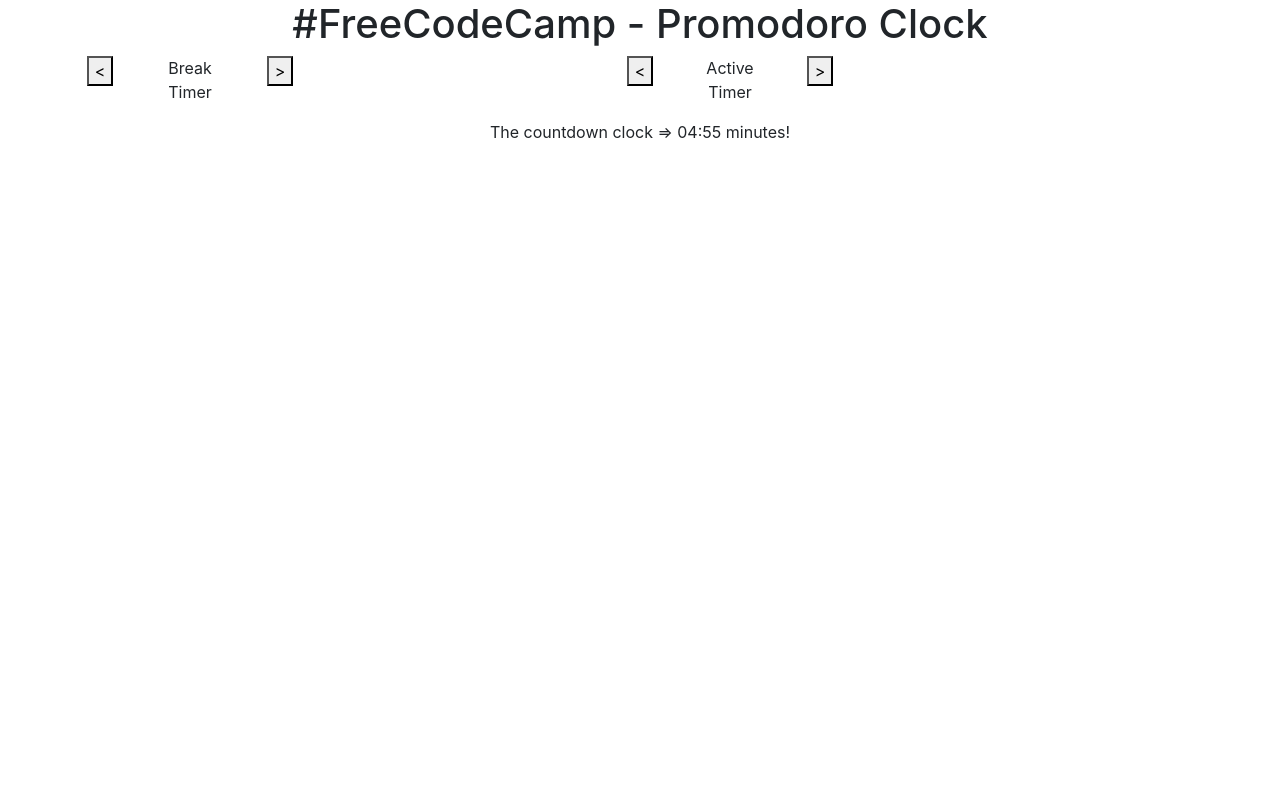
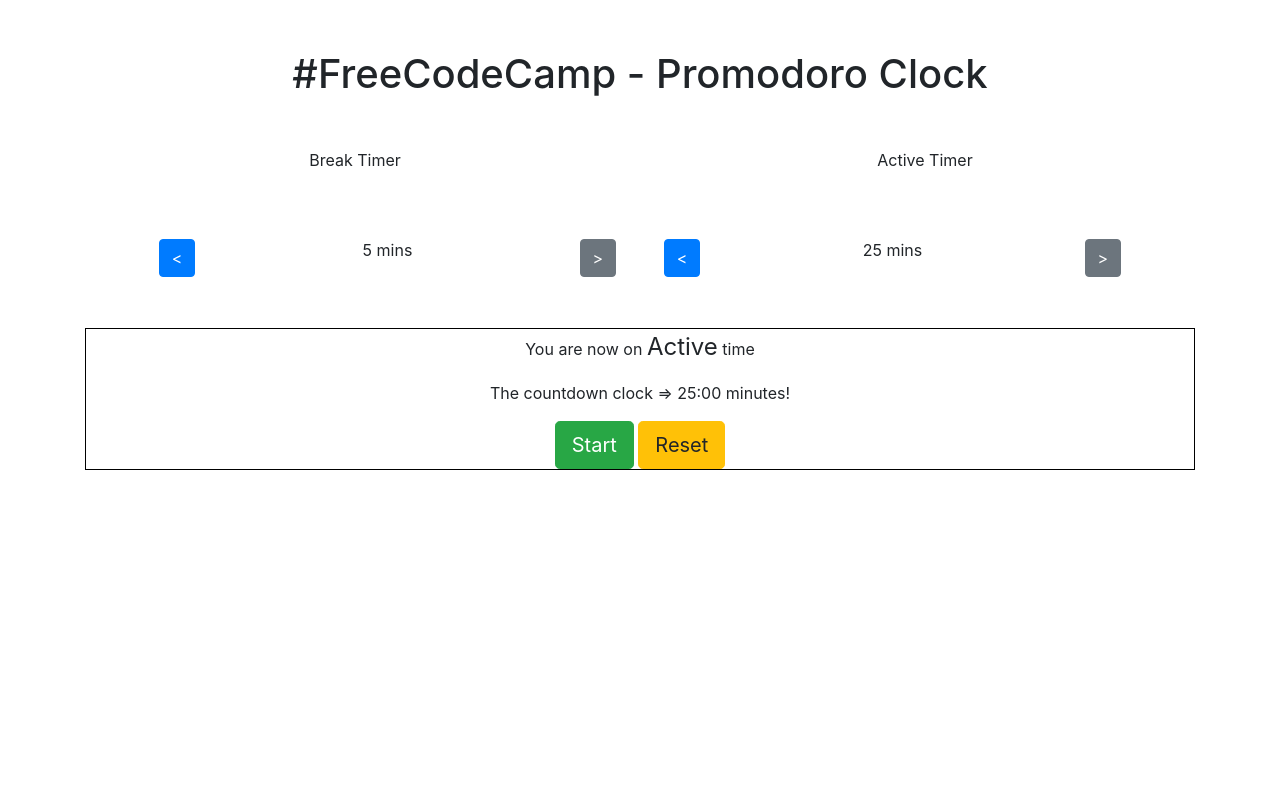
Before and after one commit to Rubick-dev/promodoroclock, a PHP site: page / in a window 1280 px wide. Run offline with PHP 8.4, Linux system fonts and the light colour scheme; some libraries are stand-ins or nearby versions.

Commit message:
first days of work completed

```diff
--- a/app.js
+++ b/app.js
@@ -1,12 +1,91 @@
+var timeCounterBreak = 5;
+var timeCounterActive= 25;
+var button = document.getElementById("time-change-button");
+var stopstart = document.getElementById("stop-start");
+var start = "Start";
+var stop = "Stop";
 
+// event Listener for time change buttons(4)
+button.addEventListener('click', changeTimer, false);
 
+function changeTimer(e){
+  if(e.target !== e.currentTarget){
+    let val = e.target.value;
 
+    switch (val){
 
+      case "1":
+        if (timeCounterBreak > 2){
+          timeCounterBreak -= 1
+          document.querySelector('.break-timer-span').innerHTML = timeCounterBreak;
+        } else {
+            // make the user see that minimum break is 2 minutes.
+        }
+        break;
 
+      case "2":
+        if (timeCounterBreak < 99){
+        timeCounterBreak += 1
+        document.querySelector('.break-timer-span').innerHTML = timeCounterBreak;
+        } else {
+          // make the user see that minimum break is 99 minutes.
+        }
+        break;
 
-// The countdown timer
+      case "3":
+      if (timeCounterActive > 2){
+        timeCounterActive -= 1
+        document.querySelector('.active-timer-span').innerHTML = timeCounterActive;
+      } else {
+        // make the user see that minimum break is 2 minutes.
+      }
+      break;
+
+      case "4":
+        if (timeCounterActive < 99){
+          timeCounterActive += 1
+          document.querySelector('.active-timer-span').innerHTML = timeCounterActive;
+        } else {
+          // make the user see that minimum break is 2 minutes.
+        }
+        break;
+
+    }
+  }
+e.stopPropagation();
+};
+
+// event Listener for the stop / start and reset button
+stopstart.addEventListener('click', ControlTimer, false);
+
+function ControlTimer(e) {
+  console.log(e.target.value);
+  if (e.target.value == 6) {
+    resetClock();
+  } else if (e.target.value == 5){
+    var timeNow = timeCounterActive * 60;
+    var display = document.querySelector('#time');
+    document.querySelector(".startbutton").innerHTML = stop;
+    document.querySelector(".startbutton").setAttribute("value", 7);
+    document.querySelector(".startbutton").setAttribute("class", "startbutton btn btn-danger btn-lg");
+    startTimer(timeNow, display);
+  } else if (e.target.value == 7) {
+    document.querySelector(".startbutton").innerHTML = start;
+    document.querySelector(".startbutton").setAttribute("value", 5);
+    document.querySelector(".startbutton").setAttribute("class", "startbutton btn btn-success btn-lg");
+  }
+
+  e.stopPropagation();
+}
+
+// do {
+
+// } while ()
+
+// The counter timer
   function startTimer(duration, display) {
     var timer = duration, minutes, seconds;
+
     setInterval(function () {
         minutes = parseInt(timer / 60, 10)
         seconds = parseInt(timer % 60, 10);
@@ -20,10 +99,22 @@ function startTimer(duration, display) {
             timer = duration;
         }
     }, 1000);
+  };
+
+
+// window.onload = function () {
+//   var fiveMinutes = 60 * 5,
+//       display = document.querySelector('#time');
+//   // startTimer(fiveMinutes, display);
+// };
+
+function resetClock(){
+  timeCounterBreak = 5;
+  timeCounterActive= 25;
+  document.querySelector('.active-timer-span').innerHTML = timeCounterActive;
+  document.querySelector('.break-timer-span').innerHTML = timeCounterBreak;
+  document.querySelector(".startbutton").innerHTML = start;
+  document.querySelector(".startbutton").setAttribute("value", 5);
+  document.querySelector(".startbutton").setAttribute("class", "startbutton btn btn-success btn-lg");
+  document.querySelector('#time').innerHTML = "25:00";
 }
-
-window.onload = function () {
-  var fiveMinutes = 60 * 5,
-      display = document.querySelector('#time');
-  startTimer(fiveMinutes, display);
-};
--- a/index.html
+++ b/index.html
@@ -10,34 +10,43 @@
 </head>
 <body>
 
-  <div class="container text-center">
+  <div class="container d-flex flex-column justify-content-center">
 
-    <div class="heading">
-      <h1>#FreeCodeCamp - Promodoro Clock</h1>
+    <div class="heading row">
+      <div class="col"><h1>#FreeCodeCamp - Promodoro Clock</h1></div>
     </div>
 
-    <div class="button-parent row">
+    <div class="row  justify-content-center">
+      <div class="col"><p>Break Timer</p></div>
+      <div class="col"><p>Active Timer</p></div>
+    </div>
 
-      <div class="break-div col-md-6 row">
-        <div class="col-md-6 row">
-          <div class="col-md-3"><button class="reduce-break">&LT;</button></div>
-          <div class="col-md-6"><p>Break Timer</p></div>
-          <div class="col-md-3"><button class="increase-break">&GT;</button></div>
-        </div>
+    <div class="button-parent row justify-content-around" id="time-change-button"> <!-- Start of buttons row-->
+      <!-- <div class="break-div col-md-6 row justify-content-center"> -->
+        <div class="col-sm-1"><button class="reduce-break btn btn-primary" id="btmin" value="1">&LT;</button></div>
+        <div class="col-sm-4 display-break-time-div"><p><span class="break-timer-span">5</span> mins</p></div>
+        <div class="col-sm-1"><button class="increase-break btn btn-secondary" id="btpls" value="2">&GT;</button></div>
+      <!-- </div> -->
+
+      <!-- <div class="work-time col-md-6 row justify-content-center"> -->
+        <div class="col-sm-1"><button class="reduce-session btn btn-primary" id="atmin" value="3">&LT;</button></div>
+        <div class="col-sm-4 display-active-time-div"><p><span class="active-timer-span">25</span> mins</p></div>
+        <div class="col-sm-1"><button class="increase-session btn btn-secondary" id="atmax" value="4">&GT;</button></div>
+      <!-- </div> -->
+    </div> <!-- End of buttonParent Div -->
+
+    <div class="counter" id="stop-start">
+      <div>
+        <p class="timer-type">You are now on <span class="tt">Active</span> time</p>
+      </div>
+      <div>
+          <p>The countdown clock => <span id="time">25:00</span> minutes!</p>
+      </div>
+      <div>
+        <button class="startbutton btn btn-success btn-lg" value="5">Start</button>
+        <button class="btn btn-warning btn-lg" value="6" >Reset</button>
       </div>
 
-      <div class="work-time col-md-6 row">
-        <div class="col-md-6 row">
-          <div class="col-md-3"><button class="reduce-session">&LT;</button></div>
-          <div class="col-md-6"><p>Active Timer</p></div>
-          <div class="col-md-3"><button class="increase-session">&GT;</button></div>
-        </div>
-      </div>
-
-    </div> <!-- End of buttonParent Div -->
-
-    <div>
-      <p>The countdown clock => <span id="time">05:00</span> minutes!</p>
     </div>
 
   </div> <!-- End of container Div -->
--- a/styles.css
+++ b/styles.css
@@ -1,17 +1,26 @@
 html, body {
   height: 100%;
+  text-align: center;
 }
 
 body {
   margin: 0;
 }
 
-/* .container {
-  width: 100%;
+h1 {
+  margin: 50px;
+}
+
+.button-parent {
+  margin: 50px;
   align-items: center;
   justify-content: center;
- }
+}
 
-.flex-item {
-  text-align: center;
-} */
+.tt {
+  font-size: 1.5rem;
+}
+
+.counter {
+  border: 1px solid black;
+}
```
Lines whose indentation alone changed are shown as unchanged.
